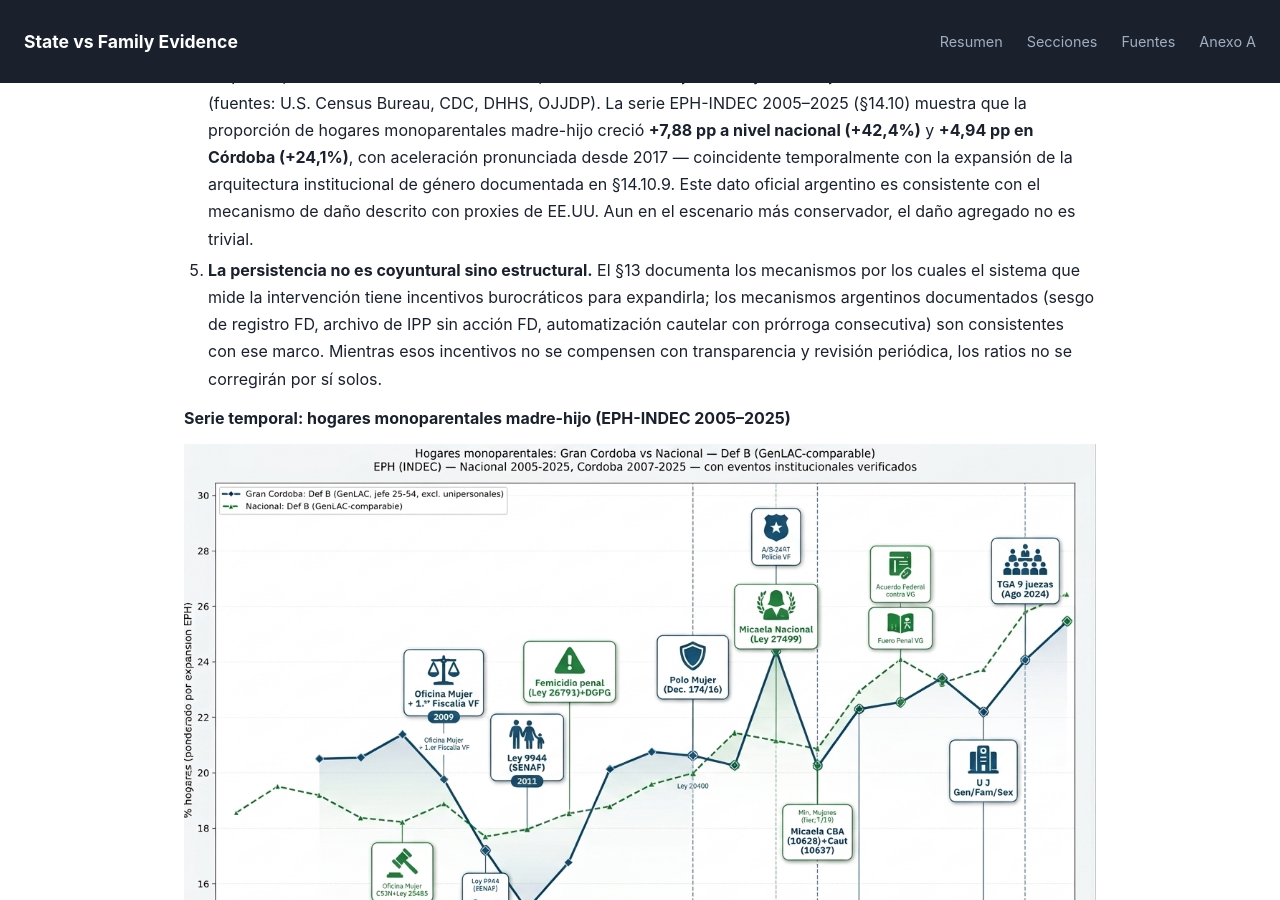
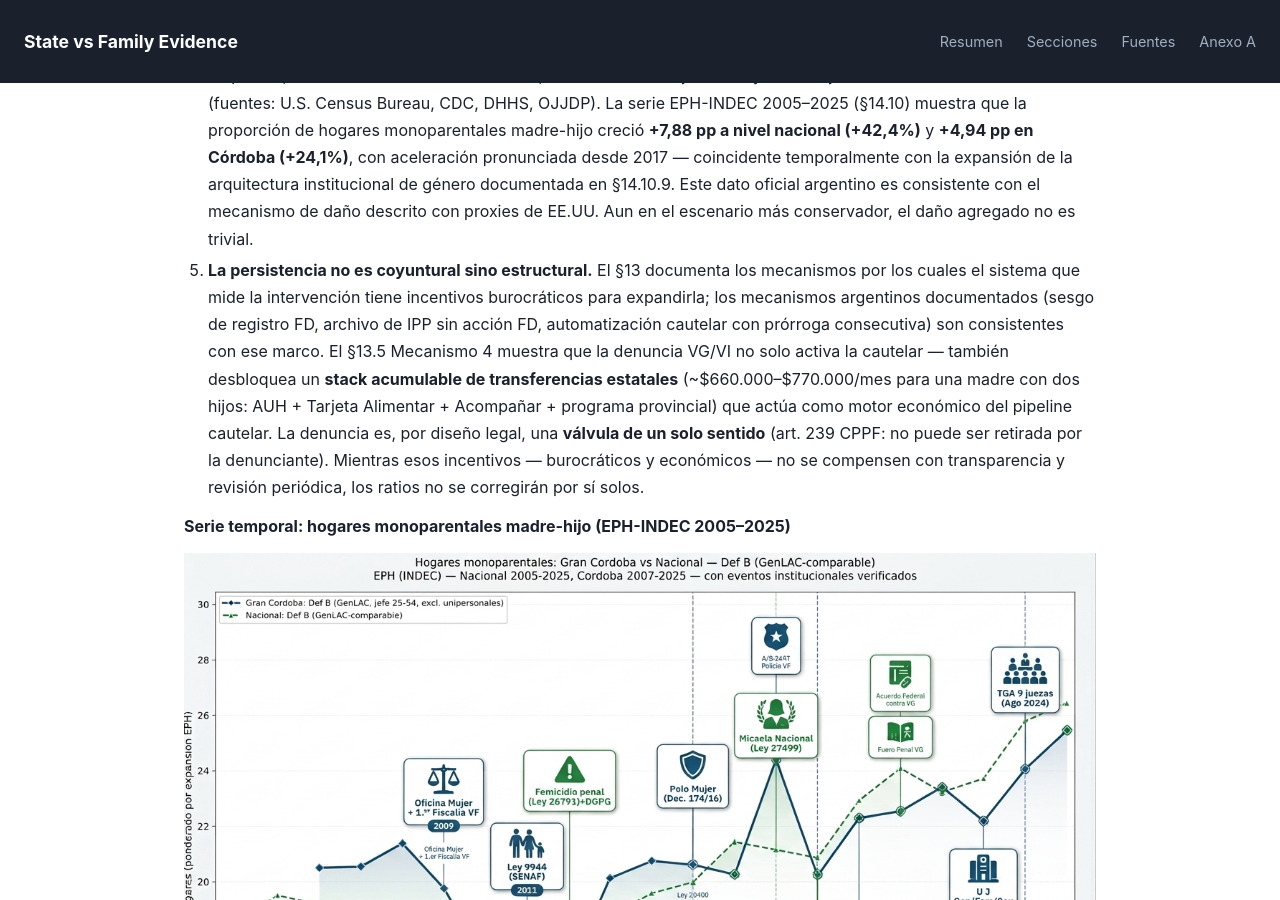
Before and after one commit to open-evidence-ar/state-vs-family-evidence, a Jekyll site: the page built from index.md, in a window 1280 px wide and 900 px high, scrolled down 4843 px. Built offline with Jekyll 4.4.1, drawn with Linux system fonts in a browser that asks for light colours.

Commit message:
§00 Resumen ejecutivo: hallazgo #5 ampliado con Mecanismo 4 (stack transferencias + irreversibilidad)

```diff
--- a/sections/00-methodology.md
+++ b/sections/00-methodology.md
@@ -18,7 +18,7 @@ El §13 amplía la lectura con un **marco institucional complementario** (Teorí
 2. **Intervalo FD-VG/VI de 0,09% a 61,5%.** Bajo el universo penal el piso es 0,09% (7.517/8.254.672); sobre clasificados a nivel nacional, **8,9%**; en Santa Fe (48/78 FD clasificadas), techo de **61,5%**. La brecha es en sí misma evidencia de clasificaciones discrepantes que el sistema no reduce (§4, §13.4.1).
 3. **Las medidas cautelares pueden ser desproporcionadas respecto de la victimización.** El **Marco A** compara NNyA/NNyA: por cada niño observado como víctima (1.819), **3.525 NNyA** aparecen bajo intervención cautelar con al menos una medida de ruptura familiar (OVD 2024, caso base observado). El ratio es **1,94 : 1**. El **Marco B ajustado** estima entre **0,53 y 3,67 medidas potencialmente injustificadas por cada condena real**.
 4. **Daño potencial no descartable por inducción de monoparentalidad.** El intervalo de NNyA afectados por FD se estima en **557–3.853 niños**, según el escenario de FD aplicado (8,9% nacional a 61,5% techo Santa Fe). La evidencia del Proxy de Ausencia Paterna (§7 Capa 3) indica que los niños en hogares sin padre representan el 85% de jóvenes en prisión, 85% de trastornos conductuales, 63% de suicidios juveniles y 70% de jóvenes institucionalizados (fuentes: U.S. Census Bureau, CDC, DHHS, OJJDP). La serie EPH-INDEC 2005–2025 (§14.10) muestra que la proporción de hogares monoparentales madre-hijo creció **+7,88 pp a nivel nacional (+42,4%)** y **+4,94 pp en Córdoba (+24,1%)**, con aceleración pronunciada desde 2017 — coincidente temporalmente con la expansión de la arquitectura institucional de género documentada en §14.10.9. Este dato oficial argentino es consistente con el mecanismo de daño descrito con proxies de EE.UU. Aun en el escenario más conservador, el daño agregado no es trivial.
-5. **La persistencia no es coyuntural sino estructural.** El §13 documenta los mecanismos por los cuales el sistema que mide la intervención tiene incentivos burocráticos para expandirla; los mecanismos argentinos documentados (sesgo de registro FD, archivo de IPP sin acción FD, automatización cautelar con prórroga consecutiva) son consistentes con ese marco. Mientras esos incentivos no se compensen con transparencia y revisión periódica, los ratios no se corregirán por sí solos.
+5. **La persistencia no es coyuntural sino estructural.** El §13 documenta los mecanismos por los cuales el sistema que mide la intervención tiene incentivos burocráticos para expandirla; los mecanismos argentinos documentados (sesgo de registro FD, archivo de IPP sin acción FD, automatización cautelar con prórroga consecutiva) son consistentes con ese marco. El §13.5 Mecanismo 4 muestra que la denuncia VG/VI no solo activa la cautelar — también desbloquea un **stack acumulable de transferencias estatales** (~$660.000–$770.000/mes para una madre con dos hijos: AUH + Tarjeta Alimentar + Acompañar + programa provincial) que actúa como motor económico del pipeline cautelar. La denuncia es, por diseño legal, una **válvula de un solo sentido** (art. 239 CPPF: no puede ser retirada por la denunciante). Mientras esos incentivos — burocráticos y económicos — no se compensen con transparencia y revisión periódica, los ratios no se corregirán por sí solos.
 
 **Serie temporal: hogares monoparentales madre-hijo (EPH-INDEC 2005–2025)**
 
```
